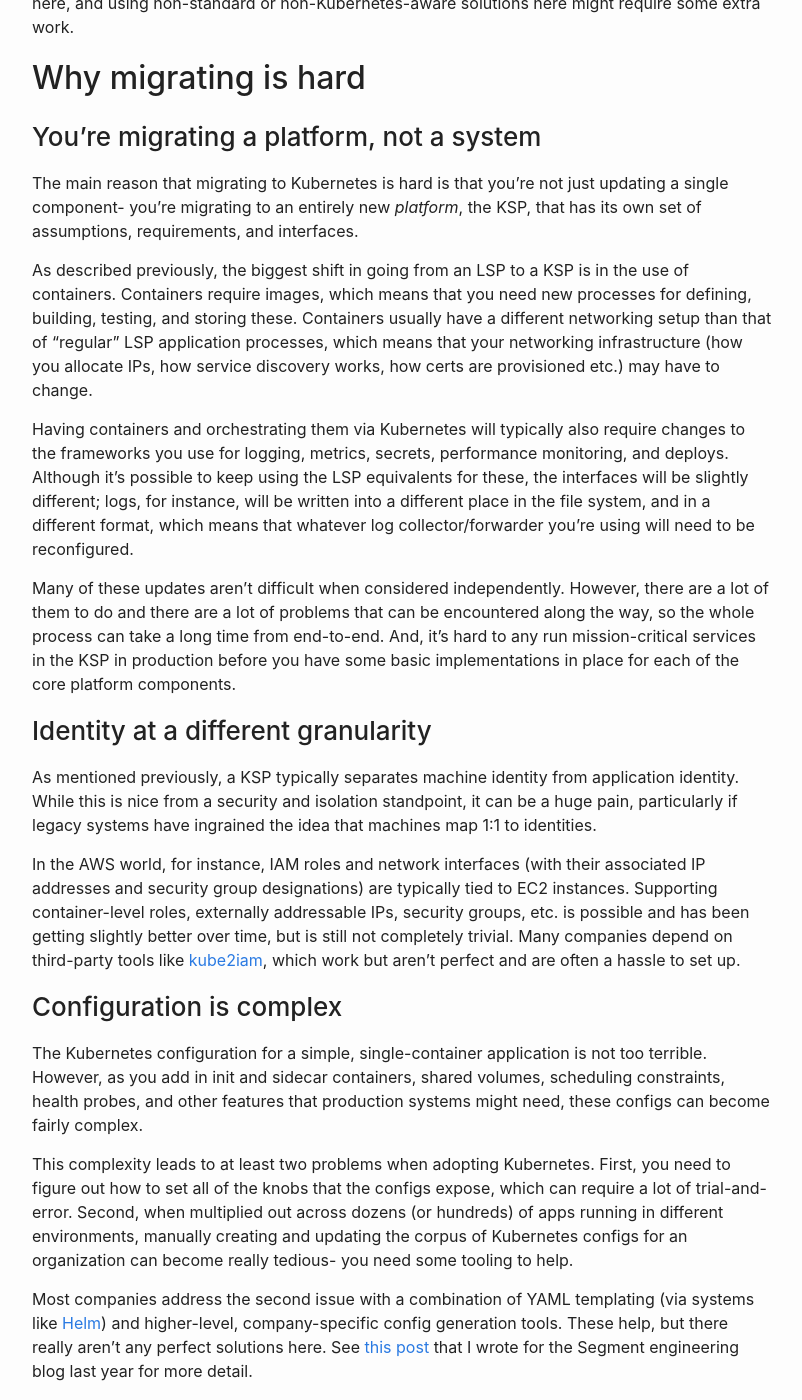
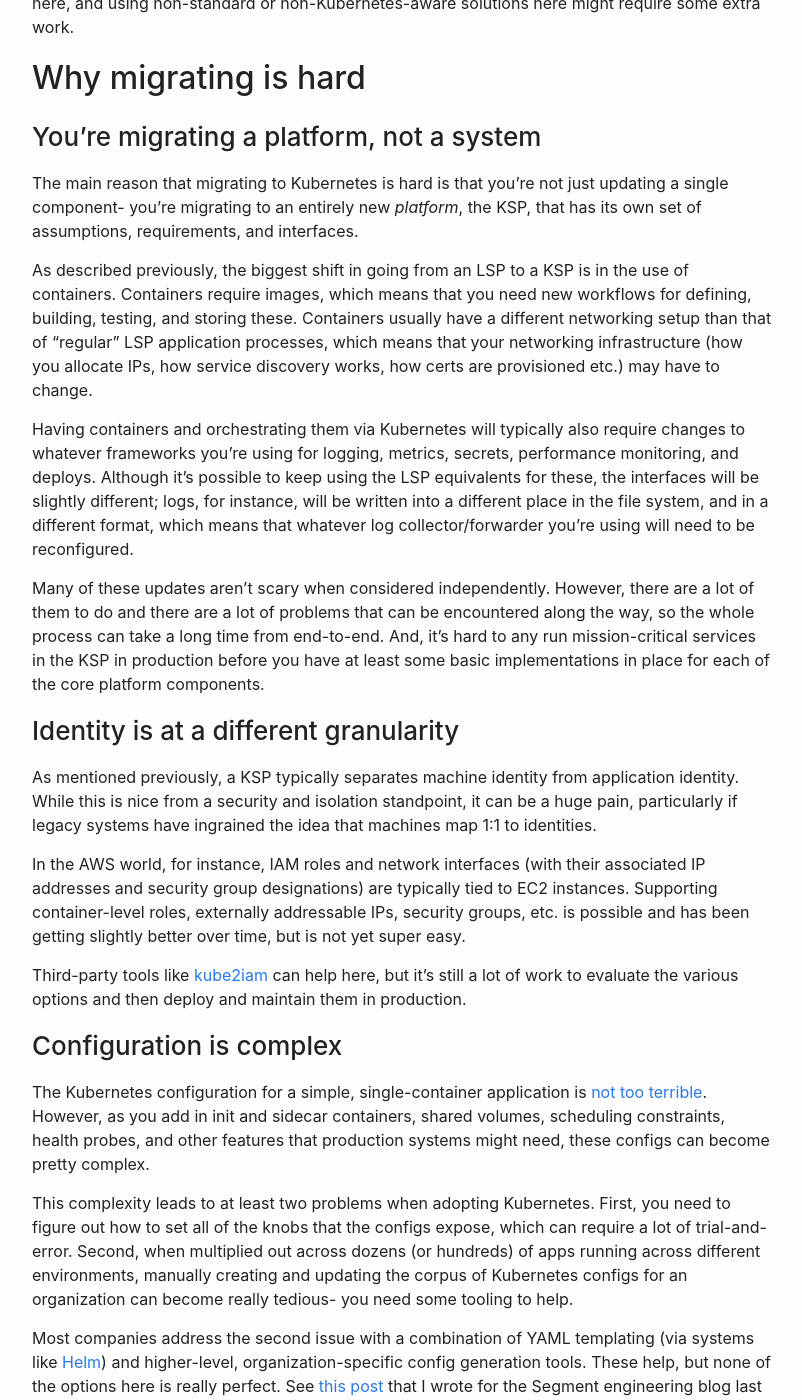
Before and after one commit to yolken/yolken-blog, a Jekyll site: the page built from site/_posts/2021-04-05-migrating-to-kubernetes-is-hard.md, in a window 1280 px wide and 1400 px high, scrolled down 3485 px. Shown: the whole window, without its empty margins (238-1040 px from the left). Built offline with Jekyll 4.4.1, drawn with Linux system fonts in a browser that asks for light colours; some of the changed text lies outside the part shown.

Commit message:
Keep iterating on kubernetes migration post

```diff
--- a/site/_posts/2021-04-05-migrating-to-kubernetes-is-hard.md
+++ b/site/_posts/2021-04-05-migrating-to-kubernetes-is-hard.md
@@ -26,7 +26,7 @@ Kubernetes is an open-source, compute orchestration framework that was originall
 by Google but has recently gotten lots of contributions from and adoption by other
 organizations.
 
-There are tons of materials available online about what Kubernetes is and how it works (e.g.,
+There's tons of existing documentation about what Kubernetes is and how it works (e.g.,
 [this one](https://kubernetes.io/docs/concepts/overview/what-is-kubernetes/)), so
 I won't cover those here. It is worth noting, however, the primary reasons that many companies
 decide to migrate to Kubernetes from their legacy platforms (discussed more in the next section):
@@ -52,13 +52,13 @@ decide to migrate to Kubernetes from their legacy platforms (discussed more in t
 
 The process for migrating to Kubernetes depends a lot on what you're migrating from.
 This includes not just whatever is being used to build and deploy applications, but
-also the associated infrastructure and tooling used for running and managing these
-applications in production.
+also the wider set of infrastructure and tooling used for managing application environments
+in production.
 
-I call this pre-Kubernetes "bundle of stuff" a *legacy service platform* or *LSP* for
+I'll call this pre-Kubernetes "bundle of stuff" a *legacy service platform* or *LSP* for
 short. Normally I hate the term "platform" since it's so overused (seems like it's super trendy
 at the moment for companies to be building "platforms" instead of "products"), but in this case I
-think it's actually appropriate- the LSP literally a base on which applications in an
+think it's actually appropriate- the LSP is literally a base on which applications in an
 organization are created and run.
 
 The exact details of the LSP will vary a lot from company to company. Typically, though,
@@ -120,21 +119,22 @@ KSPs have a few big differences from LSPs, which are described in the sections b
 
 In the KSP, as opposed to the LSP, the main unit of compute is a *container*, not a machine.
 At a high level, a container is just a semi-isolated process. Each container runs from an *image*,
-which is effectively a layered, read-only bundle that contains the binaries, tools, configs, etc.
-needed create the environment in which the container runs.
+which is effectively a layered, read-only bundle that contains the binaries, tools, and configs
+needed to create the environment in which the container runs.
 
 Containers run in machines, so you still need to provision them, but configuration for these
 machines can be simpler and more generic. The main requirement is to install
-a container runtime such as [Docker](https://www.docker.com/). Once you have this runtime, you can
-then use it to run containers for your applications and helper services (logs, metrics, networking,
-etc.). You can still use Chef or Puppet if you want to, but these are less important because
-much of the heavy lifting is now done in the higher-level container and orchestration layers.
+a container runtime such as [Docker](https://www.docker.com/). Once the latter is in place, you can
+use it to run containers for your applications and various helper services (for logs, metrics,
+networking, etc.). You can still use Chef or Puppet if you want to, but these are less important
+because much of the heavy lifting is now done in the higher-level container and orchestration
+layers.
 
 #### Applications and identities
 
 In a container-based service platform, applications are less coupled to specific
-machine variants. The "zeebra" service can still have its own, "zeebra machine" pool, but this
-is less necessary than before because many of the service-specific components can be baked into the
+machine variants. The "zebra" service can still have its own, "zebra machine" pool, but this
+is less necessary than before because most of the service-specific components can be baked into the
 service image as opposed to being installed on the instances on which the container runs.
 
 Identity also moves from the machine to the container layer. Each container can now have its own
@@ -175,25 +175,26 @@ component- you're migrating to an entirely new *platform*, the KSP, that
 has its own set of assumptions, requirements, and interfaces.
 
 As described previously, the biggest shift in going from an LSP to a KSP is in the use of
-containers. Containers require images, which means that you need new processes for defining,
+containers. Containers require images, which means that you need new workflows for defining,
 building, testing, and storing these. Containers usually have a different networking setup than
 that of "regular" LSP application processes, which means that your networking infrastructure
 (how you allocate IPs, how service discovery works, how certs are provisioned etc.) may have to
 change.
 
-Having containers and orchestrating them via Kubernetes will typically also require changes to the
-frameworks you use for logging, metrics, secrets, performance monitoring, and deploys. Although it's
-possible to keep using the LSP equivalents for these, the interfaces will be slightly different;
-logs, for instance, will be written into a different place in the file system, and in a different
-format, which means that whatever log collector/forwarder you're using will need to be reconfigured.
+Having containers and orchestrating them via Kubernetes will typically also require changes to
+whatever frameworks you're using for logging, metrics, secrets, performance monitoring, and deploys.
+Although it's possible to keep using the LSP equivalents for these, the interfaces will be slightly
+different; logs, for instance, will be written into a different place in the file system, and in a
+different format, which means that whatever log collector/forwarder you're using will need to be
+reconfigured.
 
-Many of these updates aren't difficult when considered independently. However, there are a lot of
+Many of these updates aren't scary when considered independently. However, there are a lot of
 them to do and there are a lot of problems that can be encountered along the way, so the whole
 process can take a long time from end-to-end. And, it's hard to any run mission-critical services in
-the KSP in production before you have some basic implementations in place for each of the
+the KSP in production before you have at least some basic implementations in place for each of the
 core platform components.
 
-### Identity at a different granularity
+### Identity is at a different granularity
 
 As mentioned previously, a KSP typically separates machine identity from application identity.
 While this is nice from a security and isolation standpoint, it can be a huge pain, particularly
@@ -202,26 +203,28 @@ if legacy systems have ingrained the idea that machines map 1:1 to identities.
 In the AWS world, for instance, IAM roles and network interfaces (with their associated IP
 addresses and security group designations) are typically tied to EC2 instances. Supporting
 container-level roles, externally addressable IPs, security groups, etc. is possible and has been
-getting slightly better over time, but is still not completely trivial. Many companies
-depend on third-party tools like [kube2iam](https://github.com/jtblin/kube2iam), which work but
-aren't perfect and are often a hassle to set up.
+getting slightly better over time, but is not yet super easy.
+
+Third-party tools like [kube2iam](https://github.com/jtblin/kube2iam) can help here, but it's still
+a lot of work to evaluate the various options and then deploy and maintain them in production.
 
 ### Configuration is complex
 
-The Kubernetes configuration for a simple, single-container application is not too terrible.
+The Kubernetes configuration for a simple, single-container application is
+[not too terrible](https://kubernetes.io/docs/tasks/run-application/run-stateless-application-deployment/#creating-and-exploring-an-nginx-deployment).
 However, as you add in init and sidecar containers, shared volumes, scheduling constraints,
 health probes, and other features that production systems might need, these configs can become
-fairly complex.
+pretty complex.
 
 This complexity leads to at least two problems when adopting Kubernetes. First, you need
 to figure out how to set all of the knobs that the configs expose, which can require a lot
 of trial-and-error. Second, when multiplied out across dozens (or hundreds) of apps running
-in different environments, manually creating and updating the corpus of Kubernetes configs
-for an organization can become really tedious- you need some tooling to help.
+across different environments, manually creating and updating the corpus of Kubernetes
+configs for an organization can become really tedious- you need some tooling to help.
 
 Most companies address the second issue with a combination of YAML templating (via systems like
-[Helm](https://helm.sh/)) and higher-level, company-specific config generation tools. These help,
-but there really aren't any perfect solutions here. See
+[Helm](https://helm.sh/)) and higher-level, organization-specific config generation tools. These
+help, but none of the options here is really perfect. See
 [this post](https://segment.com/blog/kubernetes-configuration/) that
 I wrote for the Segment engineering blog last year for more detail.
 
@@ -232,13 +235,22 @@ adopt a third-party tool or write you own, which can be a non-trivial amount of
 
 Kubernetes includes a powerful set of base API primitives and tooling. However, the pieces it
 includes don't cover 100% of what you need to run Kubernetes in production. Several big chunks, in
-particular
-[service networking](https://kubernetes.io/docs/concepts/cluster-administration/networking/), are
-specified in high-level terms but not actually implemented.
+particular [service networking](https://kubernetes.io/docs/concepts/cluster-administration/networking/),
+are specified in high-level terms but not actually implemented.
 
-Thankfully, there are solid third-party solutions available for these missing pieces. As with the
+Thankfully, there are solid, third-party solutions available for these missing pieces. As with the
 identity mapping issues described above, however, there may be a lot of work involved to
 evaluate the various options, make a decision about which ones to use, and deploy them in your
 clusters.
 
 ## Conclusion
+
+Migrating to Kubernetes is a big deal because it's a complicated system, and it touches on so many
+different aspects of the "platform" that apps run on in an organization. As with
+[migrating to a service mesh](http://localhost:4000/blog/service-meshes), my advice here is to
+allocate lots of time, plan out the work carefully, and use third-party solutions (e.g., clusters
+managed by cloud providers) whenever possible as opposed to building things from scratch.
+
+The migration process is hard, and there are definitely still some rough edges in the
+Kubernetes ecosystem, but I think the end result can really improve developer happiness and
+productivity if implemented in a sensible way. Good luck!
```
Also changed, not shown: other parts of site/_posts/2021-04-05-migrating-to-kubernetes-is-hard.md (+22 -23 lines), site/_posts/2021-01-31-golang-batteries-not-included.md (+6 -1 lines).
